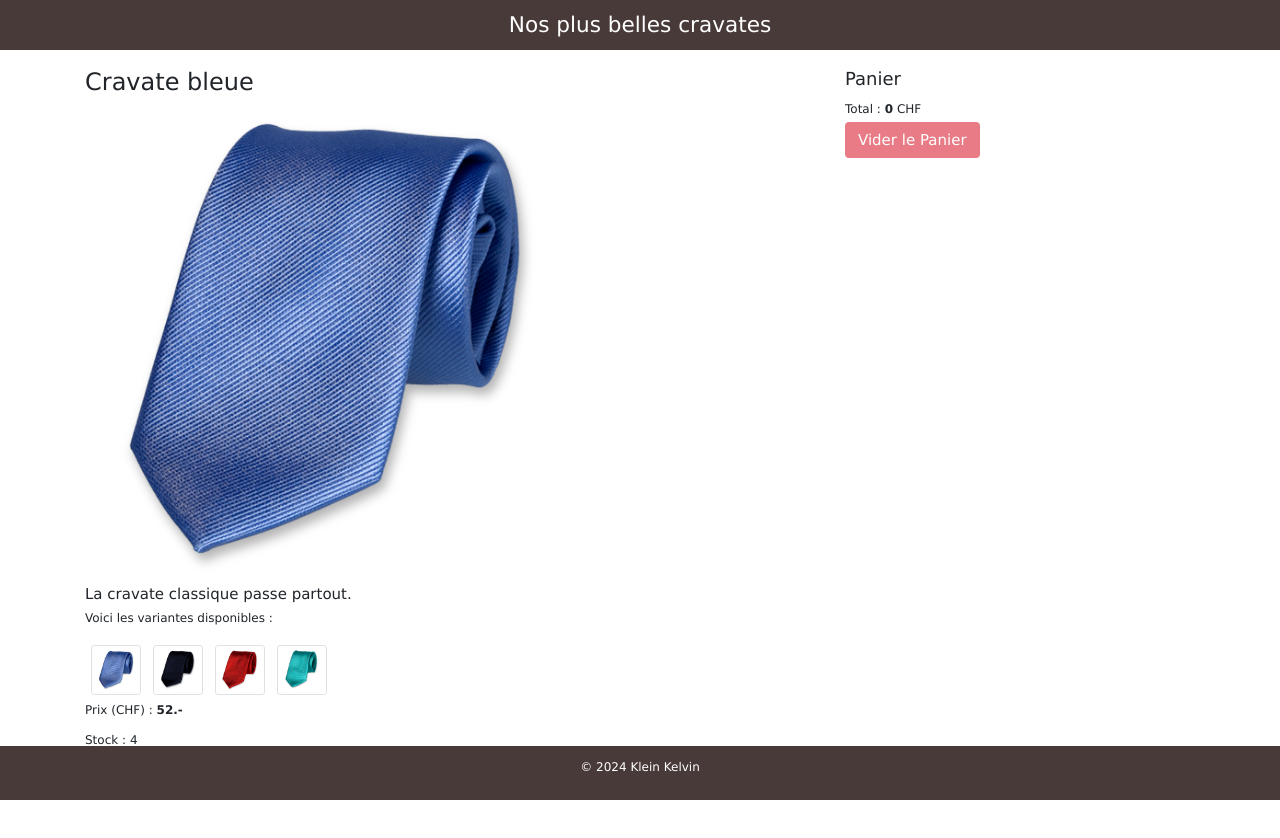
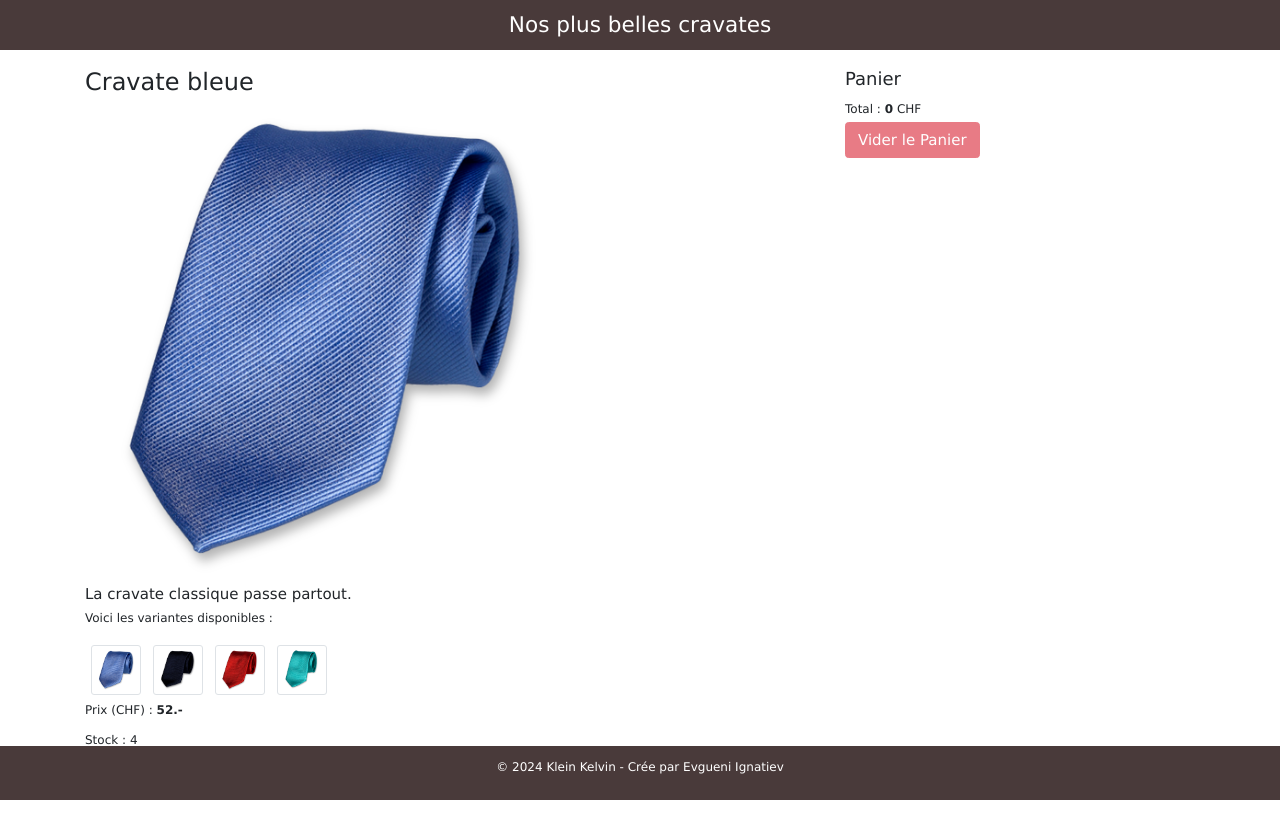
Before and after one commit to Djinius-W/ecommproject, a plain HTML site: page index.html in a window 1280 px wide. Drawn offline with nearby package versions, Linux system fonts and the light colour scheme.

Commit message:
version finale v13 :

```diff
--- a/index.html
+++ b/index.html
@@ -45,7 +45,7 @@
         </div>
     </div>
     <footer class="text-center mt-4">
-        <p>&copy; 2024 Klein Kelvin</p>
+        <p>&copy; 2024 Klein Kelvin - Crée par Evgueni Ignatiev</p>
     </footer>
     <script src="index.js"></script>
 </body>
```
